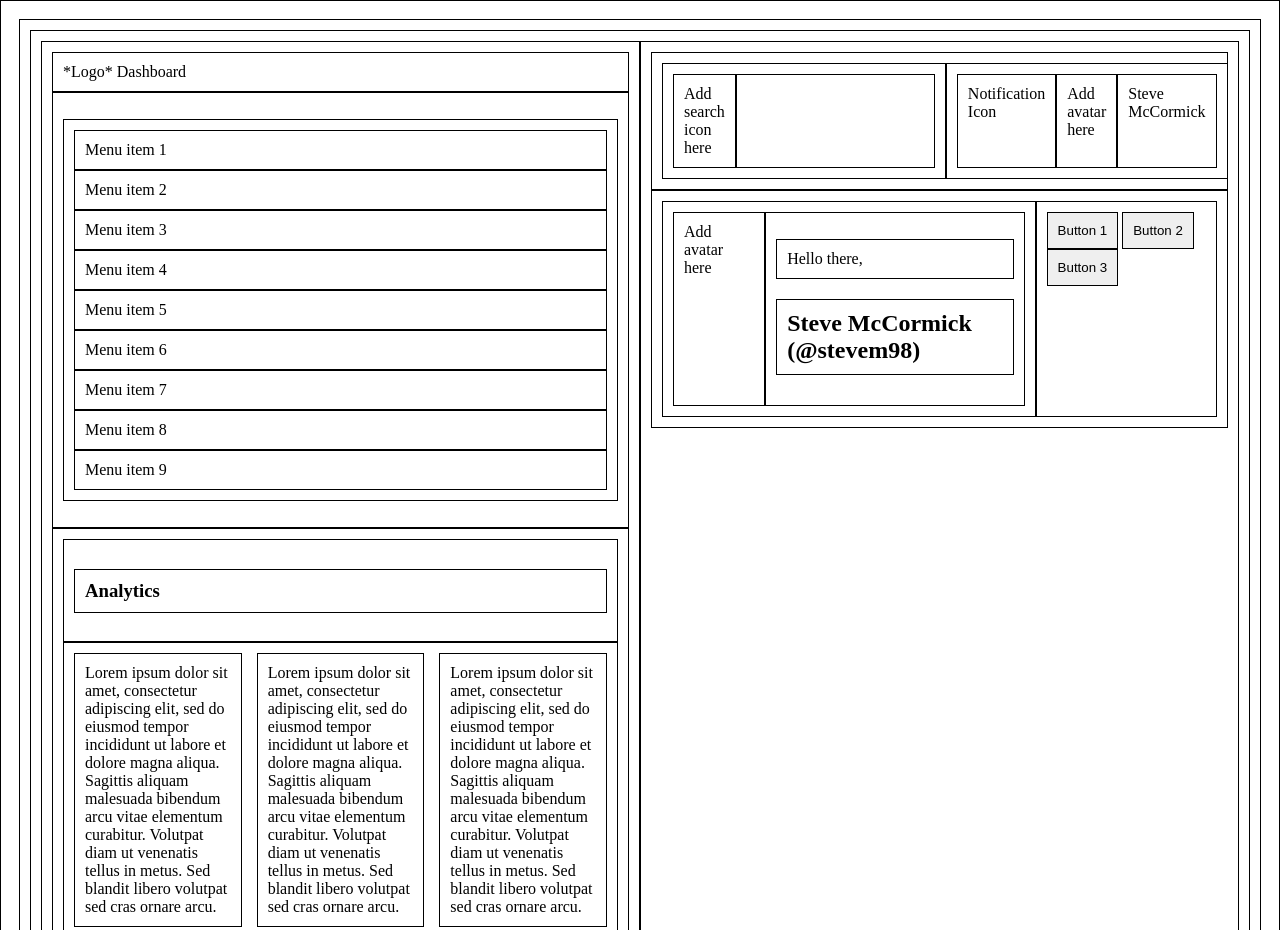
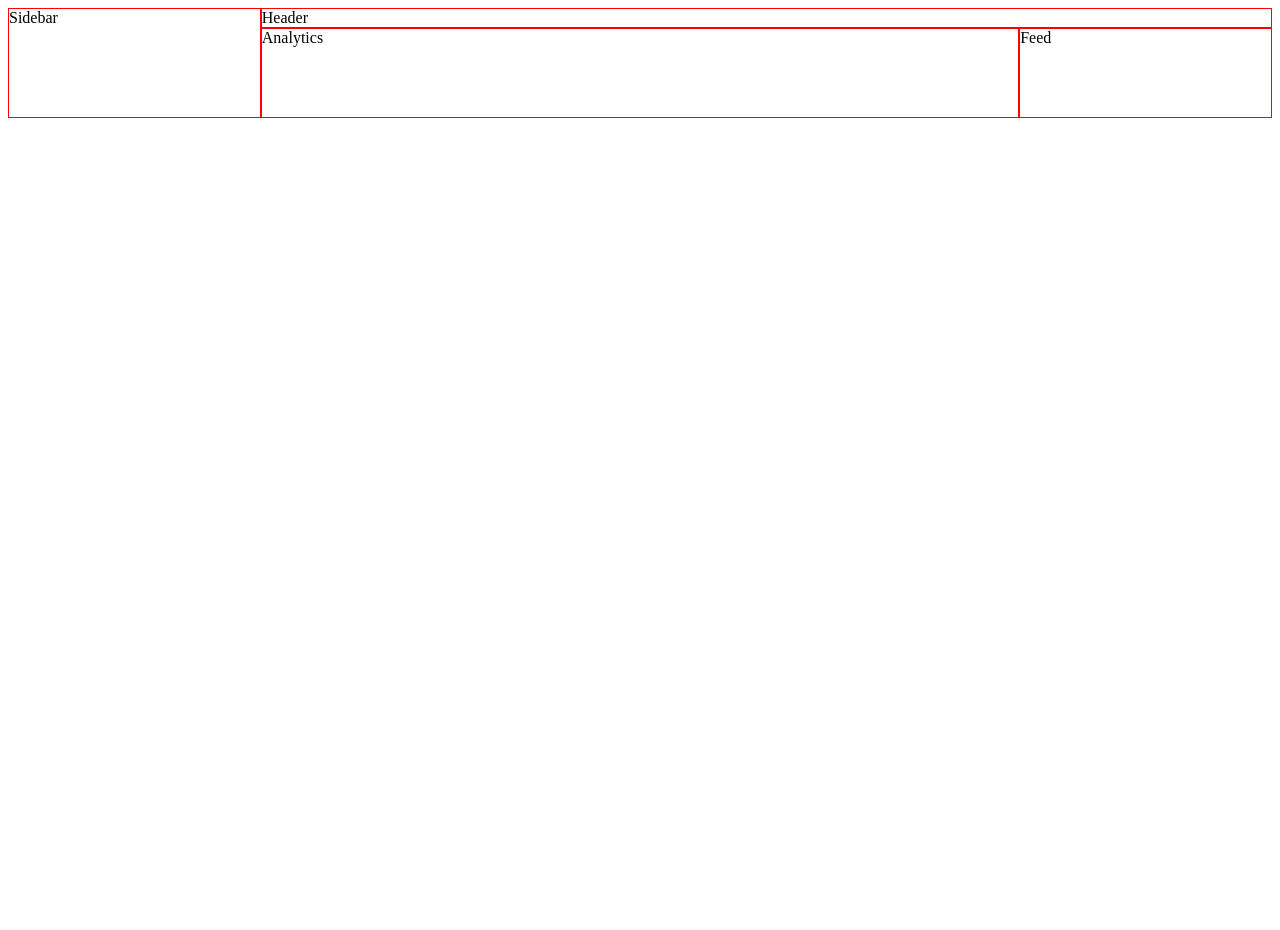
Before and after one commit to Steve-ShopHub/admin-panel, a plain HTML site: page index.html in a window 1280 px wide. Shown: the top 930 px of the page. After the commit the page ends 800 px from the top, so only its background shows below. Drawn offline with Linux system fonts and the light colour scheme.

Commit message:
Fix basic grid structure

```diff
--- a/index.html
+++ b/index.html
@@ -9,8 +9,8 @@
 </head>
 <body>
   <div class="page">
-    <div class="header">
-      <div class="nav">
+    <div class="header">Header
+      <!-- <div class="nav">
         <div class="search">
           <div class="icon">Add search icon here</div>
           <input type="search" name="search" id="">
@@ -34,10 +34,10 @@
           <button class="function">Button 2</button>
           <button class="function">Button 3</button>
         </div>
-      </div>
+      </div> -->
     </div>
-    <div class="sidebar">
-      <div class="logo">*Logo* Dashboard</div>
+    <div class="sidebar">Sidebar
+      <!-- <div class="logo">*Logo* Dashboard</div>
       <div class="menu">
         <ul>
           <li>Menu item 1</li>
@@ -50,9 +50,10 @@
           <li>Menu item 8</li>
           <li>Menu item 9</li>
         </ul>
+      </div> -->
     </div>
-    <div class="analytics">
-      <div class="title">
+    <div class="analytics">Analytics
+      <!-- <div class="title">
         <h3>Analytics</h3>
       </div>
       <div class="tiles">
@@ -62,10 +63,10 @@
         <div class="tile">Lorem ipsum dolor sit amet, consectetur adipiscing elit, sed do eiusmod tempor incididunt ut labore et dolore magna aliqua. Sagittis aliquam malesuada bibendum arcu vitae elementum curabitur. Volutpat diam ut venenatis tellus in metus. Sed blandit libero volutpat sed cras ornare arcu.</div>
         <div class="tile">Lorem ipsum dolor sit amet, consectetur adipiscing elit, sed do eiusmod tempor incididunt ut labore et dolore magna aliqua. Sagittis aliquam malesuada bibendum arcu vitae elementum curabitur. Volutpat diam ut venenatis tellus in metus. Sed blandit libero volutpat sed cras ornare arcu.</div>
         <div class="tile">Lorem ipsum dolor sit amet, consectetur adipiscing elit, sed do eiusmod tempor incididunt ut labore et dolore magna aliqua. Sagittis aliquam malesuada bibendum arcu vitae elementum curabitur. Volutpat diam ut venenatis tellus in metus. Sed blandit libero volutpat sed cras ornare arcu.</div>
-      </div>
+      </div> -->
     </div>
-    <div class="feed">
-      <div class="feed-one">
+    <div class="feed">Feed
+      <!-- <div class="feed-one">
         <h3>Feed One Title</h3>
         <ul>
           <li>Lorem ipsum dolor sit amet, consectetur adipiscing elit, sed do eiusmod tempor incididunt ut labore et dolore magna aliqua. Sagittis aliquam malesuada bibendum arcu vitae elementum curabitur. Volutpat diam ut venenatis tellus in metus. Sed blandit libero volutpat sed cras ornare arcu.</li>
@@ -81,9 +82,8 @@
           <li>Entry 3</li>
           <li>Entry 4</li>
         </ul>
-      </div>
+      </div> -->
     </div>
-  </div>
   <script src="script.js"></script>
 </body>
 </html>
--- a/style.css
+++ b/style.css
@@ -1,59 +1,66 @@
 * {
-    border: solid 1px black;
-    padding: 10px;
+    /* border: solid 1px black; */
+    /* padding: 10px; */
     list-style: none;
 }
 
 .page {
     display: grid;
-    grid-template: 1fr 1fr 1fr / 1fr 1fr;
-    /* grid-template-areas:
+    grid-template-columns: 2fr 6fr 2fr;
+    grid-template-rows: 2fr 9fr;
+    grid-template-areas:
     "sidemenu header header"
-    "sidemenu analytics feed" */
+    "sidemenu analytics feed"
 
 }
 
-.tiles {
+
+.header {
+    grid-area: header;
+    border: solid 1px red;
+    /* grid-column: 2 / 4;
+    grid-row: 1 / 2; */
+
+}
+
+.sidebar {
+    grid-area: sidemenu;
+    border: solid 1px red;
+    /* grid-row: 1 / 3;
+    grid-column: 1 / 2; */
+}
+
+.analytics {
+    grid-area: analytics;
+    border: solid 1px red;
+    /* grid-column: 2 / 3;
+    grid-row: 2 / 3; */
+}
+
+.feed {
+    grid-area: feed;
+    border: solid 1px red;
+    /* grid-column: 3 / 4;
+    grid-row: 2 / 3; */
+}
+
+
+/* .tiles {
     display: grid;
     grid-template: 1fr 1fr 1fr / 1fr 1fr 1fr;
     gap: 15px;
-}
+} */
 
 .search {
-    display: flex;
+    /* display: flex; */
 }
 
 .nav{
-    display: flex;
+    /* display: flex; */
 }
 
 .account,
 .action,
 .welcome {
-    display: flex;
+    /* display: flex; */
 }
-
-.header {
-    grid-area: header;
-    grid-column: 2 / 4;
-    grid-row: 1 / 2;
-
-}
-
-.sidebar {
-    grid-area: sidemenu;
-    grid-row: 1 / 3;
-    grid-column: 1 / 2;
-}
-
-.analytics {
-    grid-area: analytics;
-    grid-column: 2 / 3;
-    grid-row: 2 / 3;
-}
-
-.feed {
-    grid-area: feed;
-    grid-column: 3 / 4;
-    grid-row: 2 / 3;
-}
```
